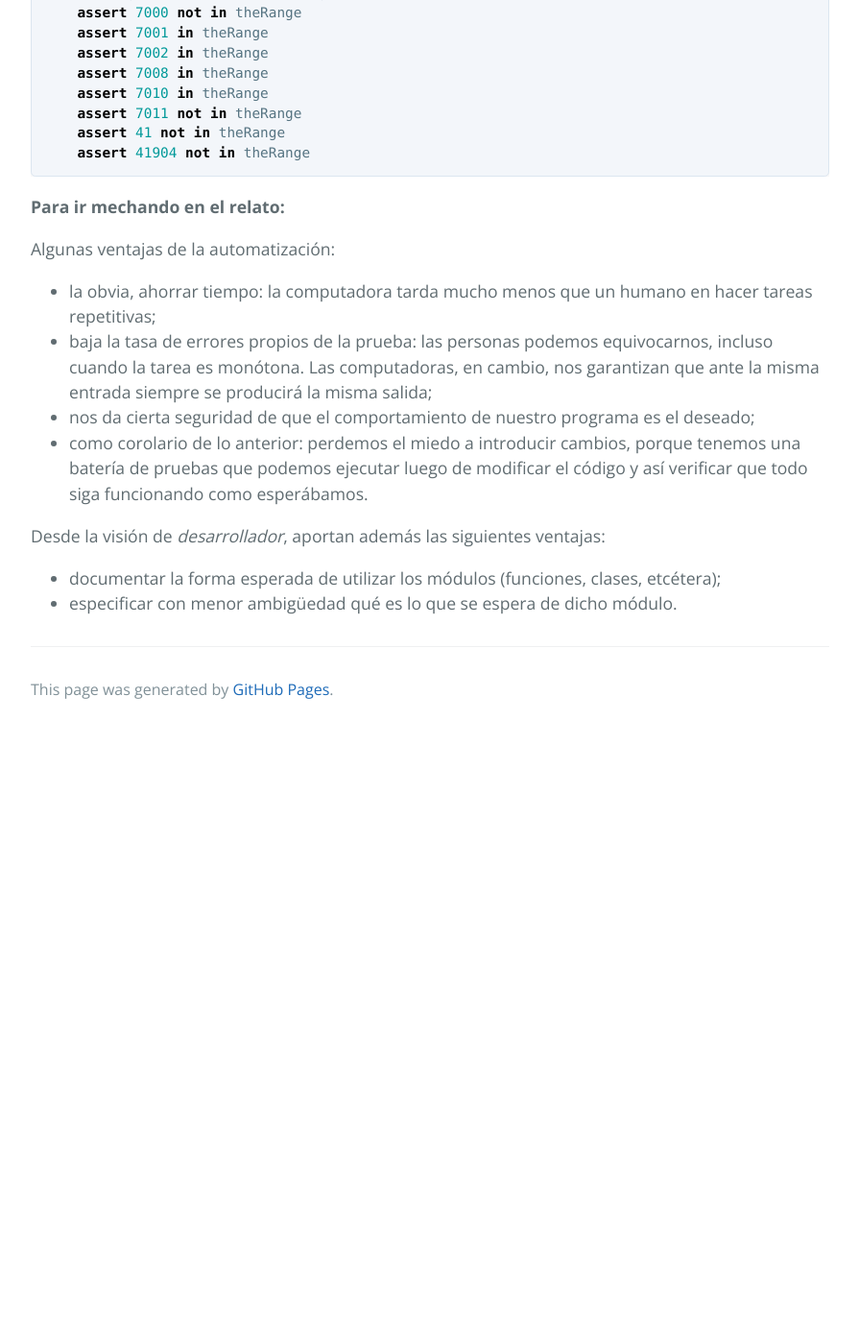
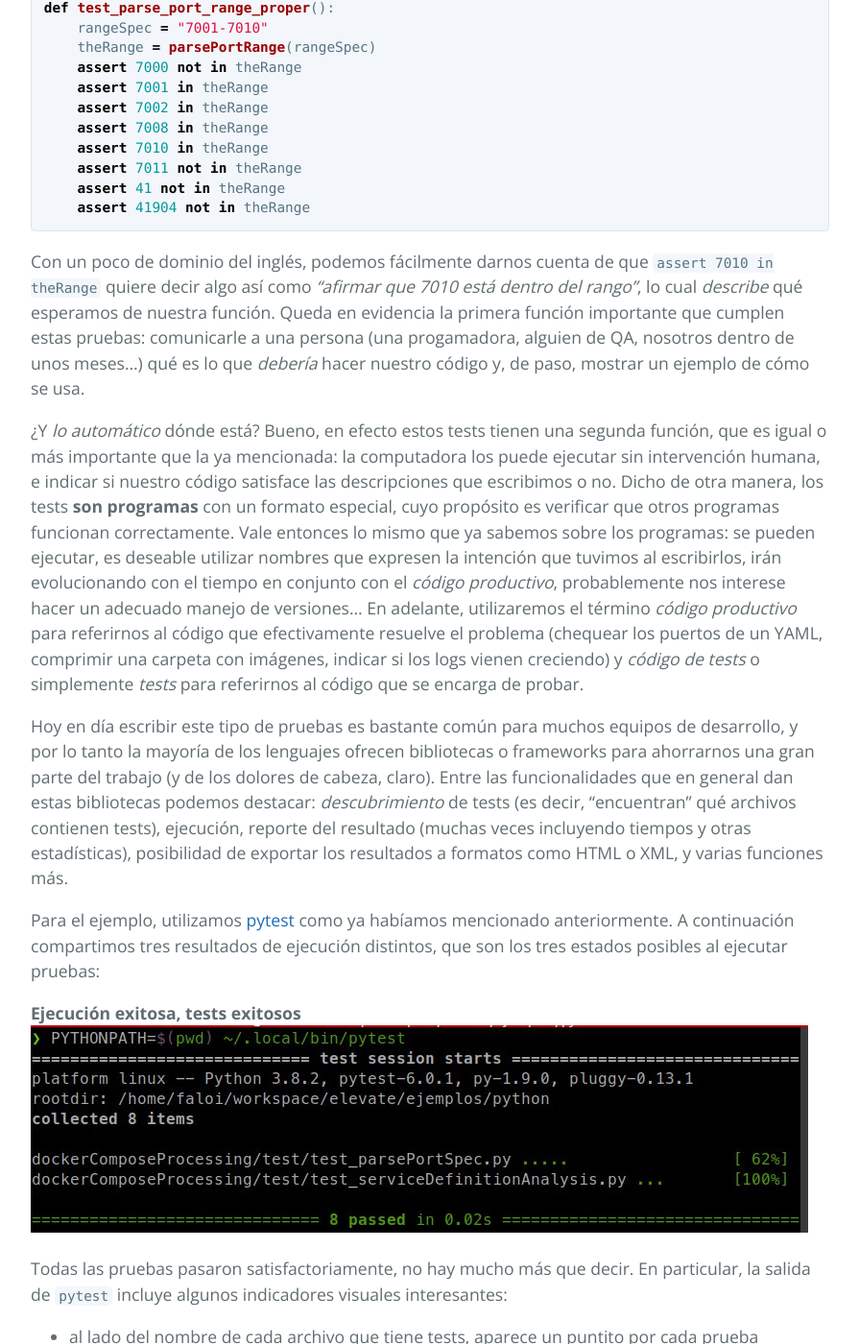
Before and after one commit to clombardi/design-thinking, a Jekyll site: the page built from testing/automatizacion-ejecucion.md, in a window 1280 px wide and 1400 px high, scrolled down 617 px. Shown: the whole window at 96% size, without its empty margins (192-1087 px from the left). Built offline with Jekyll 4.4.1, drawn with Linux system fonts in a browser that asks for light colours; our own code applies the rules of GitHub Pages for plain Markdown files; before the commit the page ends 1379 px from its top, so only the background shows below that; some of the changed text lies outside the part shown.

Commit message:
unidad 4 - análisis tests docker-compose

````diff
--- a/testing/automatizacion-ejecucion.md
+++ b/testing/automatizacion-ejecucion.md
@@ -14,7 +14,9 @@ Salvo en sistemas enormemente críticos (como podría ser el control de una cent
 
 En este caso, tomamos las siguientes decisiones -->
 
-Al hablar de la visión de _desarrolladora_ en oposición a la de _programadora_, vimos dos posibles soluciones para un script que indica cuál/es de los servicios incluidos en un archivo `docker-compose`, exponen como _host port_ un cierto puerto. Incluimos también una serie de _tests automáticos_ que validaban un subconjunto de las funcionalidades de nuestro programa:
+## Un caso práctico
+
+Al hablar de la visión de _desarrolladora_ en oposición a la de _programadora_, vimos dos posibles soluciones para un script que indica cuáles de los servicios incluidos en un archivo `docker-compose`, exponen como _host port_ un cierto puerto. Incluimos también una serie de _tests automáticos_ que validaban un subconjunto de las funcionalidades de nuestro programa:
 
 ``` python
 from dockerComposeProcessing.checkPorts03_functions import parsePortRange
@@ -40,10 +42,46 @@ def test_parse_port_range_proper():
     assert 41904 not in theRange
 ```
 
+Con un poco de dominio del inglés, podemos fácilmente darnos cuenta de que `assert 7010 in theRange` quiere decir algo así como _"afirmar que 7010 está dentro del rango"_, lo cual _describe_ qué esperamos de nuestra función. Queda en evidencia la primera función importante que cumplen estas pruebas: comunicarle a una persona (una progamadora, alguien de QA, nosotros dentro de unos meses...) qué es lo que _debería_ hacer nuestro código y, de paso, mostrar un ejemplo de cómo se usa.
+
+¿Y _lo automático_ dónde está? Bueno, en efecto estos tests tienen una segunda función, que es igual o más importante que la ya mencionada: la computadora los puede ejecutar sin intervención humana, e indicar si nuestro código satisface las descripciones que escribimos o no. Dicho de otra manera, los tests **son programas** con un formato especial, cuyo propósito es verificar que otros programas funcionan correctamente. Vale entonces lo mismo que ya sabemos sobre los programas: se pueden ejecutar, es deseable utilizar nombres que expresen la intención que tuvimos al escribirlos, irán evolucionando con el tiempo en conjunto con el _código productivo_, probablemente nos interese hacer un adecuado manejo de versiones... En adelante, utilizaremos el término _código productivo_ para referirnos al código que efectivamente resuelve el problema (chequear los puertos de un YAML, comprimir una carpeta con imágenes, indicar si los logs vienen creciendo) y _código de tests_ o simplemente _tests_ para referirnos al código que se encarga de probar.
+
+Hoy en día escribir este tipo de pruebas es bastante común para muchos equipos de desarrollo, y por lo tanto la mayoría de los lenguajes ofrecen bibliotecas o frameworks para ahorrarnos una gran parte del trabajo (y de los dolores de cabeza, claro). Entre las funcionalidades que en general dan estas bibliotecas podemos destacar: _descubrimiento_ de tests (es decir, "encuentran" qué archivos contienen tests), ejecución, reporte del resultado (muchas veces incluyendo tiempos y otras estadísticas), posibilidad de exportar los resultados a formatos como HTML o XML, y varias funciones más.
+
+Para el ejemplo, utilizamos [pytest](https://docs.pytest.org/en/latest/) como ya habíamos mencionado anteriormente. A continuación compartimos tres resultados de ejecución distintos, que son los tres estados posibles al ejecutar pruebas:
+
+**Ejecución exitosa, tests exitosos**
+![pytest: ejecución exitosa](automatizacion/images/pytest-success.jpg)
+
+Todas las pruebas pasaron satisfactoriamente, no hay mucho más que decir. En particular, la salida de `pytest` incluye algunos indicadores visuales interesantes:
+* al lado del nombre de cada archivo que tiene tests, aparece un puntito por cada prueba ejecutada;
+* va mostrando el progreso a medida que ejecuta (62% cuando terminó con el primer archivo, 100% cuando terminó el segundo);
+* al final, ofrece un resumen que también indica cuánto tardó en completar la ejecución (unas pocas centésimas de segundo).
+
+**Ejecución exitosa, tests fallidos**
+![pytest: tests fallidos](automatizacion/images/pytest-failure.jpg)
+
+En este caso, borramos un `not` de una prueba para que falle, y eso es lo que se ve en esta captura. Además de lo que vimos en la ejecución anterior, se suman aquí algunos reportes propios de la falla:
+* uno de los puntitos que mencionamos antes se convirtió en una `F`, que indica que ese test falló;
+* la sección `FAILURES` nos muestra el código del test que falló, con el agregado interesante de que reemplazó la expresión `theRange` por el valor que efectivamente tenía cuando se ejecutó (la lista `[7001]`). Esto nos ayuda a entender por qué no funcionó;
+* un resumen, al final, de los tests que fallaron. Esto se vuelve especialmente útil cuando tenemos una suite extensa y no llegamos a ver cuando se ejecutó el test fallido.
+
+Es importante destacar que tanto en este caso como en el anterior, el código productivo _no arrojó ningún error_: dicho de otra forma, en ambos casos la función pudo ejecutarse y devolvió _algo_. La diferencia es que en el caso anterior ese _algo_ era lo que las pruebas esperaban y en este caso no, por eso los tests aparece como fallido.
+
+Esta comprobación de que el valor es adecuado es la que tradicionalmente haríamos mentalmente, anotando en un papel, o siguiendo un plan de pruebas en el mejor de los casos. Además de las ventajas que ya mencionamos, comprobamos empíricamente que hacer todas estas tareas insumen una mínima fracción de segundo. ¡Éxito!
+
+**Ejecución fallida**
+![pytest: ejecución fallida](automatizacion/images/pytest-error.jpg)
+
+Para este último ejemplo, introdujimos un pequeño error en el script original: reemplazamos el código `rangeSpec.split("-")` por `rangeSpec.split(":")`, provocando que nuestro programa ahora espere que los rangos vengan con formato `7001:7010` en vez de `7001-7010`.
+
+A diferencia de los dos casos anteriores, en este ejemplo _el código productivo_ falló y ni siquiera pudieron terminar de ejecutarse las pruebas. Si miramos atentamente la salida, veremos que esta vez se incluye la porción de código productivo que falló y el error correspondiente, además del test.
+
 <!--
 Creo que acá se podría:
-* razonar sobre el hecho de que esto es efectivamente un programa que se puede ejecutar
-* ejecución: mostrar success, failure y error. ¿quién ejecuta este programa? lxs devs, un servidor de CI, un qa
+* razonar sobre el hecho de que esto es efectivamente un programa que se puede ejecutar (HECHO)
+* ejecución: mostrar success, failure y error. (HECHO)
+* ¿quién ejecuta este programa? lxs devs, un servidor de CI, un qa
 * casuística: ¿por qué se eligieron esos valores? ¿qué representan? ¿se puede mejorar?
 * ¿qué se puede testear? costo/beneficio a medida que vamos alejándonos del código
  -->
@@ -56,6 +94,6 @@ Algunas ventajas de la automatización:
 * nos da cierta seguridad de que el comportamiento de nuestro programa es el deseado;
 * como corolario de lo anterior: perdemos el miedo a introducir cambios, porque tenemos una batería de pruebas que podemos ejecutar luego de modificar el código y así verificar que todo siga funcionando como esperábamos.
 
-Desde la visión de _desarrollador_, aportan además las siguientes ventajas:
+Desde la _visión de desarrollador_, aportan además las siguientes ventajas:
 * documentar la forma esperada de utilizar los módulos (funciones, clases, etcétera);
 * especificar con menor ambigüedad qué es lo que se espera de dicho módulo.
````
